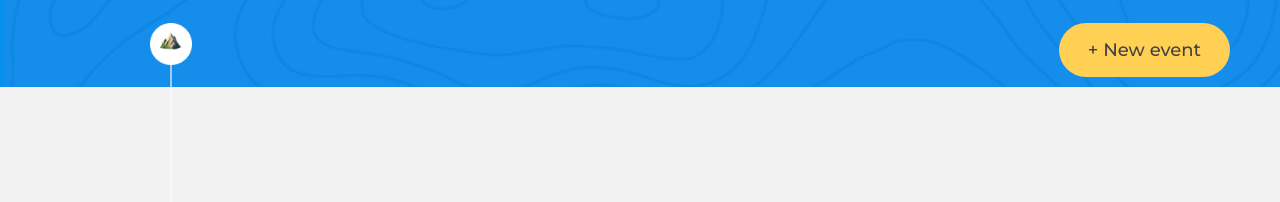
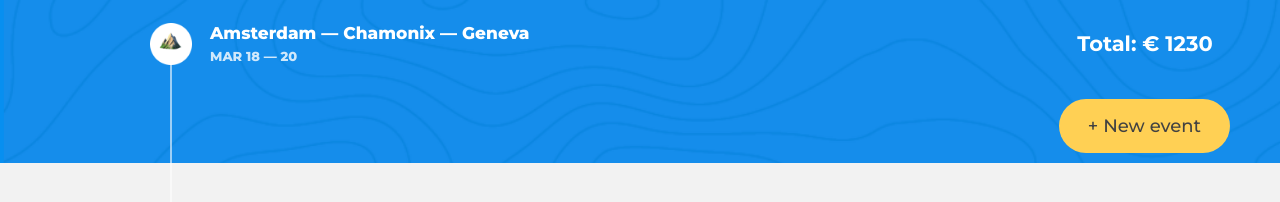
Before and after one commit to Andrew-Sparrow/108766-big-trip-12, a website: page public/index.html in a window 1280 px wide. Drawn offline with Linux system fonts and the light colour scheme.

Commit message:
trip-info container was added

```diff
--- a/public/index.html
+++ b/public/index.html
@@ -22,7 +22,7 @@
             <h2 class="visually-hidden trip-view">Switch trip view</h2>
             <!-- Меню -->
 
-            <h2 class="visually-hidden">Filter events</h2>
+            <h2 class="visually-hidden filter-events">Filter events</h2>
             <!-- Фильтры -->
           </div>
 
--- a/src/main.js
+++ b/src/main.js
@@ -1,9 +1,25 @@
 'use strict';
 
-let header = document.querySelector('.page-header');
-let headerControls = header.querySelector('.trip-main');
-let tripViewTitle = headerControls.querySelector('.trip-view');
+let header = document.querySelector(`.page-header`);
+let tripMain = header.querySelector(`.trip-main`);
+let tripViewTitle = tripMain.querySelector(`.trip-view`);
 
-let menu = () => {
-  return (``);
+const render = (container, template, place) => {
+  container.insertAdjacentHTML(place, template);
 };
+
+let tripInfoContainer = () => {
+  return (`<section class="trip-main__trip-info  trip-info">
+            <div class="trip-info__main">
+              <h1 class="trip-info__title">Amsterdam — Chamonix — Geneva</h1>
+
+              <p class="trip-info__dates">Mar 18&nbsp;—&nbsp;20</p>
+            </div>
+
+            <p class="trip-info__cost">
+              Total: €&nbsp;<span class="trip-info__cost-value">1230</span>
+            </p>
+          </section>`);
+};
+
+render(tripMain, tripInfoContainer(), `afterbegin`);
```
